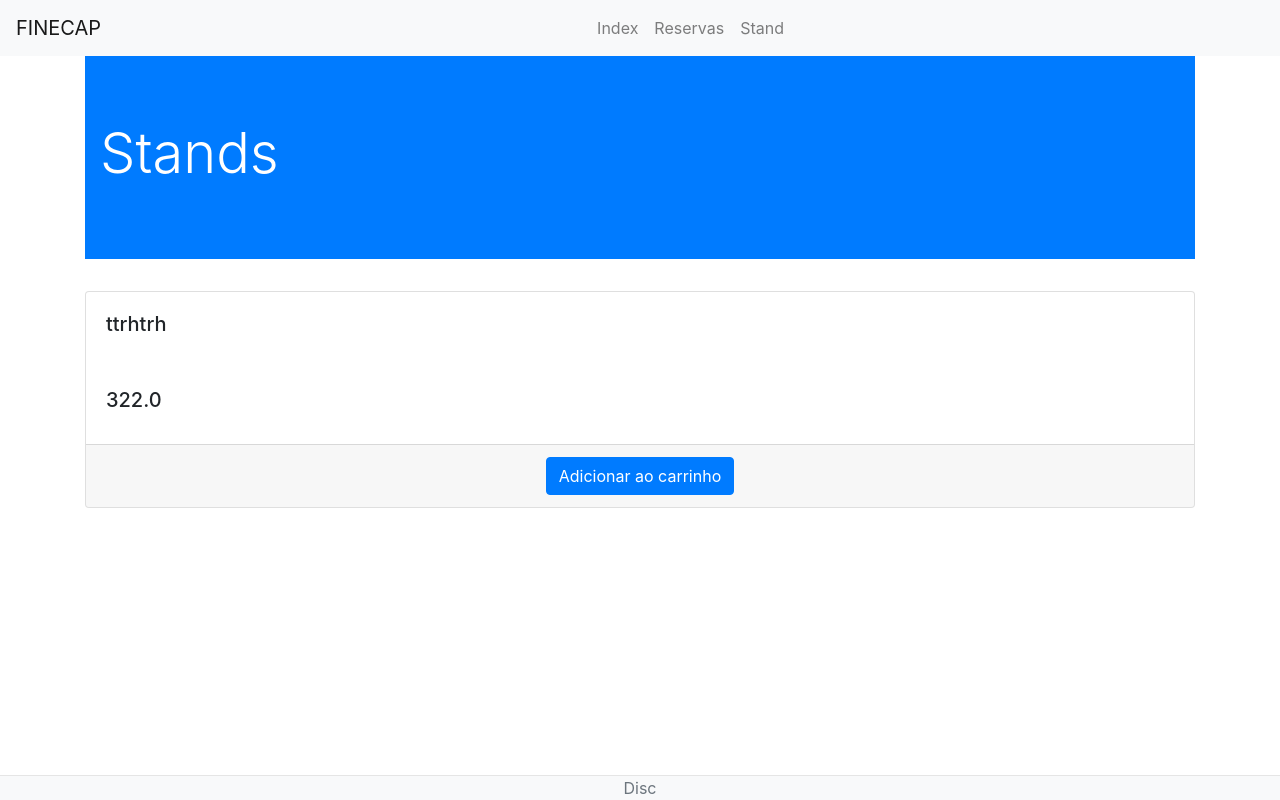
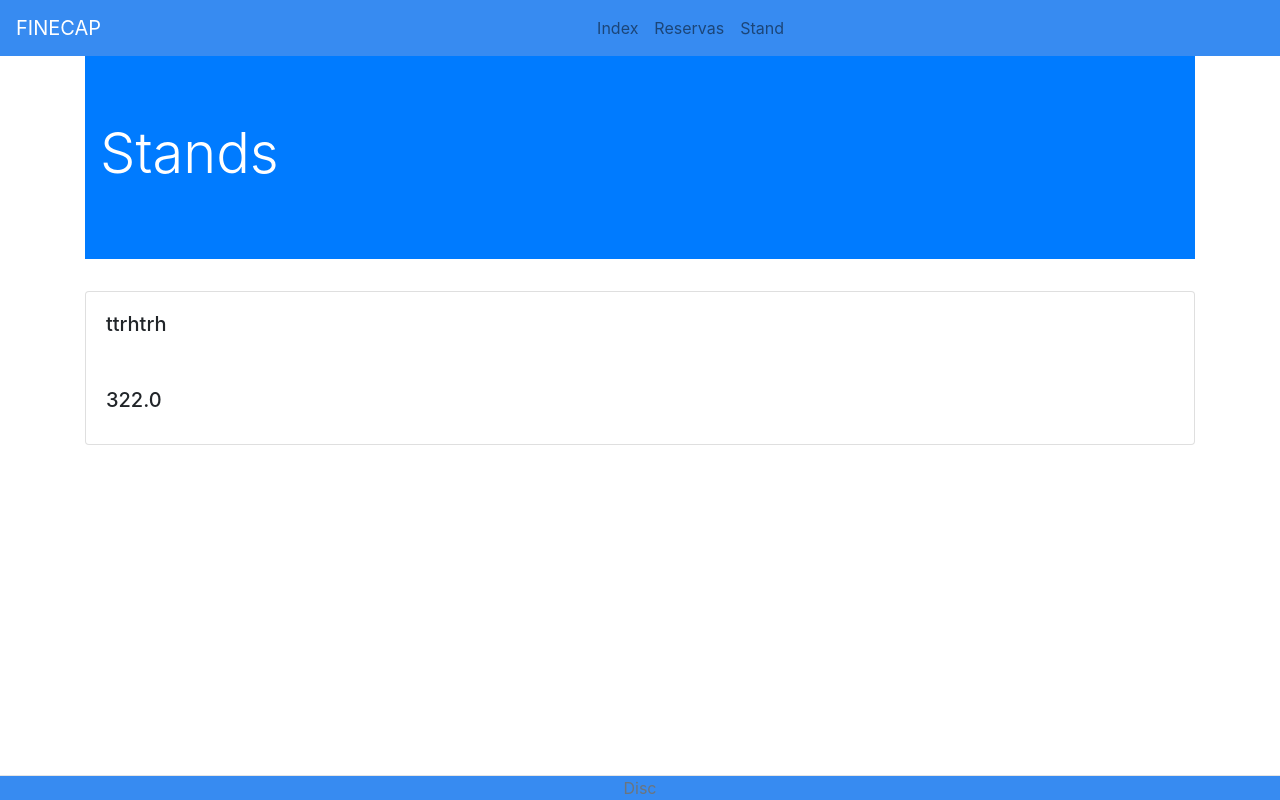
Before and after one commit to emiasm/FINECAP, a Django app: page /detalhes2/1/ in a window 1280 px wide. Run offline with Django 4.2, Linux system fonts and the light colour scheme; data comes from the database, SQL or seed files in the repository; both versions use the stored data as it was after the commit; some libraries are stand-ins or nearby versions.

Commit message:
segundo commit

```diff
--- a/core/templates/core/detalhes2.html
+++ b/core/templates/core/detalhes2.html
@@ -25,8 +25,6 @@ Reservas
             <h5 class="card-title">{{stands.valor}}</h5>
 
         </div>
-        <div class="card-footer text-center">
-            <a href="#" class="btn btn-primary">Adicionar ao carrinho</a>
-        </div>
+
     </div>
 {% endblock %}
--- a/templates/base.html
+++ b/templates/base.html
@@ -3,7 +3,7 @@
 <head>
     <meta charset="utf-8">
     <meta name="viewport" content="width=device-width, initial-scale=1, shrink-to-fit=no">
-    <title>{% block title %}{% endblock %}</title>
+    <title>{% block title %}Finecap{% endblock %}</title>
     <link rel="stylesheet" href="https://cdnjs.cloudflare.com/ajax/libs/font-awesome/5.15.3/css/all.min.css">
     <link rel="stylesheet" href="https://stackpath.bootstrapcdn.com/bootstrap/4.5.0/css/bootstrap.min.css">
     <style>
@@ -12,7 +12,7 @@
             left: 0;
             bottom: 0;
             width: 100%;
-            background-color: #f8f9fa;
+            background-color: #378bf1;
             color: #6c757d;
             text-align: center;
             border-top: 1px solid #e5e5e5;
@@ -25,8 +25,8 @@
     </style>
 </head>
 <body>
-    <nav class="navbar navbar-expand-lg navbar-light bg-light">
-        <a class="navbar-brand" href="#">FINECAP</a>
+    <nav style='background-color: #378bf1;'class="navbar navbar-expand-lg navbar-light">
+        <a style='color:white'class="navbar-brand" href="#">FINECAP</a>
         <button class="navbar-toggler" type="button" data-toggle="collapse" data-target="#navbarNav" aria-controls="navbarNav" aria-expanded="false" aria-label="Toggle navigation">
             <span class="navbar-toggler-icon"></span>
         </button>
```
Also changed, not shown: db.sqlite3 (added).
